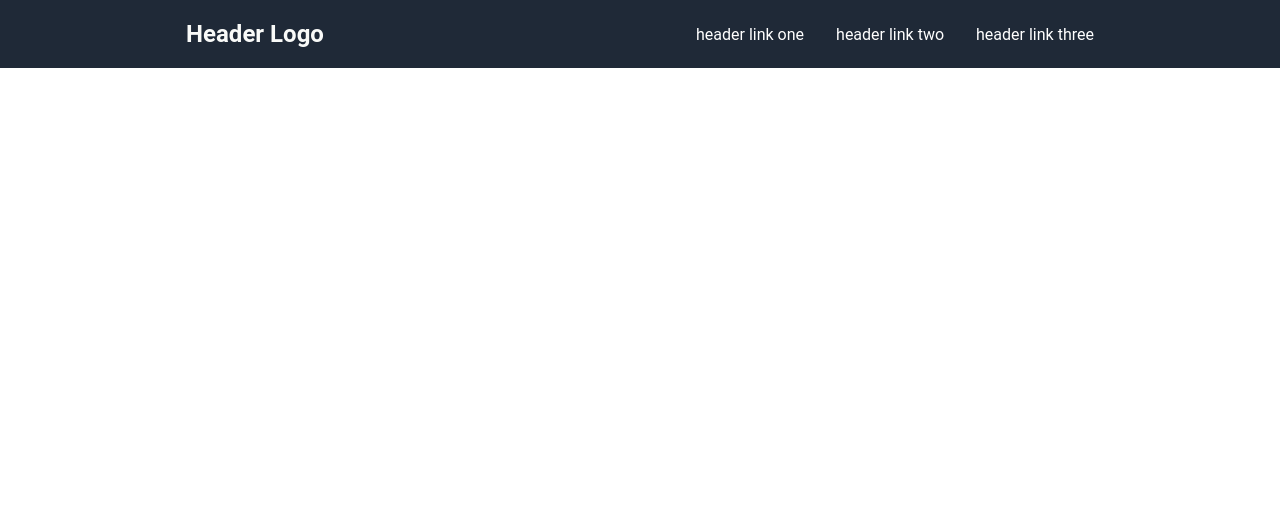
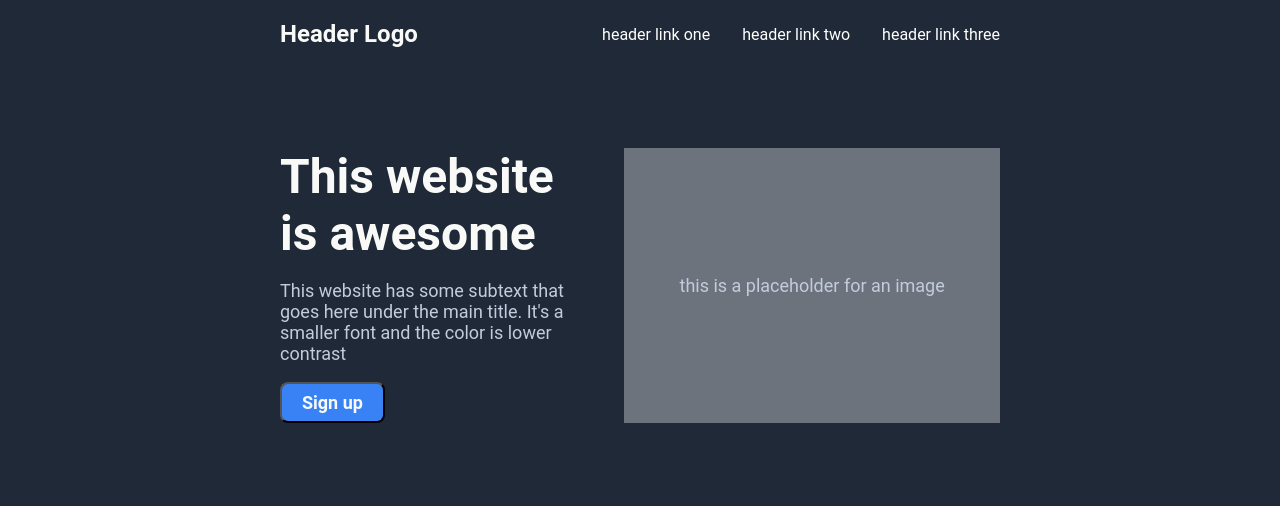
Before and after one commit to Dyutin/odin-landing-page, a plain HTML site: page index.html in a window 1280 px wide. Drawn offline with Linux system fonts and the light colour scheme.

Commit message:
Fix header and section-1

```diff
--- a/index.html
+++ b/index.html
@@ -7,6 +7,7 @@
     <link rel="stylesheet" href="style.css">
 </head>
 <body>
+    <div class="wrapper">
         <header>
             <h2 class="header-logo">Header Logo</h2>
             <div>
@@ -19,7 +20,7 @@
                 </nav>
             </div>
         </header>
-    <!-- <section class="section-1">
+        <section class="section-1">
             <div class="left">
                 <h1 class="hero-main-text">This website is awesome</h1>
                 <p>This website has some subtext that goes here under the main title. It's a smaller font and the color is lower contrast</p>
@@ -27,7 +28,8 @@
             </div>
             <div class="image">this is a placeholder for an image</div>
         </section>
-    <section class="section-2">
+    </div>
+    <!-- <section class="section-2">
         <h2 class="info-header">Some random information.</h2>
         <div class="boxes">
             <div>
--- a/style.css
+++ b/style.css
@@ -3,14 +3,21 @@
 }
 body{
     margin: 0;
+    background-color: #1F2937;
+}
+
+.wrapper{
+    display: flex;
+    flex-direction: column;
+    padding: 0 280px;
 }
 
 header{
     background-color: #1F2937;
     color: white;
     display: flex;
-    flex-wrap: wrap;
-    justify-content: space-around;
+
+    justify-content: space-between;
     align-items: center;
     padding: 20px 0px;
     margin: 0;
@@ -26,8 +33,11 @@ ul{
     justify-content: center;
 }
 
-@media only screen and (max-width: 400px) {
+@media only screen and (max-width: 1150px) {
     ul, header{
+        flex-direction: column;
+    }
+    .section-1{
         flex-direction: column;
     }
   }
@@ -42,13 +52,18 @@ a{
     background-color: #1F2937;
     color: white;
     display: flex;
-    justify-content: space-around;
+    justify-content: space-between;
     align-items: center;
     font-size: 18px;
     color: #c3ccdd;
-    padding: 80px 180px;
+    padding: 80px 0px;
+
+
 }
 
+.section-1 .left{
+    flex-basis: 470px;
+}
 .section-1 button{
     background-color: #3882F6;
     color: #F9FAF8;
@@ -62,26 +77,27 @@ a{
     color: #F9FAF8;
     flex-shrink: 0;
     margin: 0px;
-
+    text-align: center;
 }
 
 .hero-main-text{
     margin: 0;
     font-size: 48px;
     font-weight: bolder;
-    width: 500px;
+    flex-basis: 320px;
     color: #F9FAF8;
-    flex-shrink: 0;
-
+    min-width: 218px;
 }
 
 .image{
     background-color: #6c737c;
-    width: 500px;
-    height: 200px;
+    flex-basis: 600px;
+    align-self: stretch;
     display: flex;
     justify-content: center;
     align-items: center;
+    margin-left: 50px;
+    min-width: 230px;
 }
 
 .section-2{
```
Lines whose indentation alone changed are shown as unchanged.
